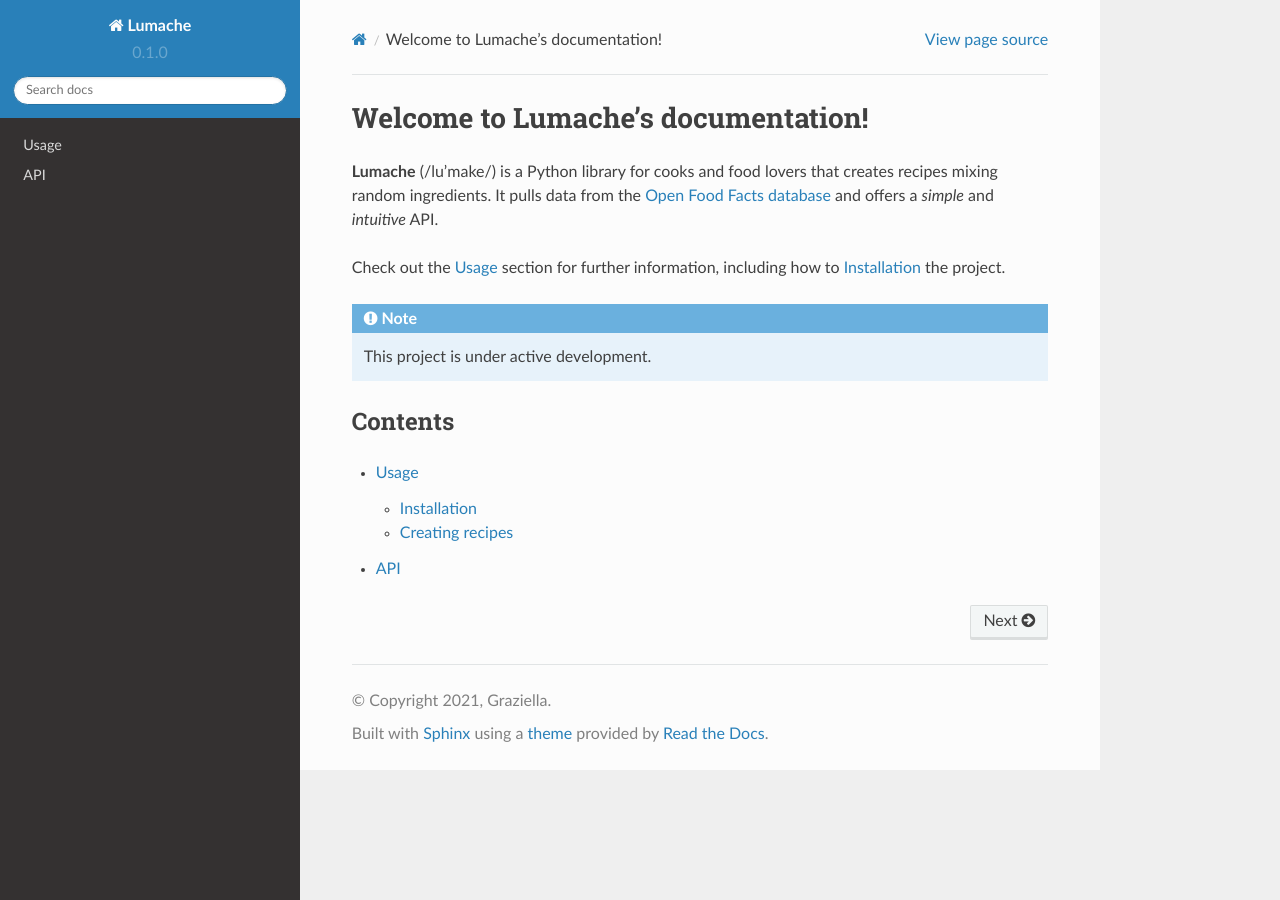
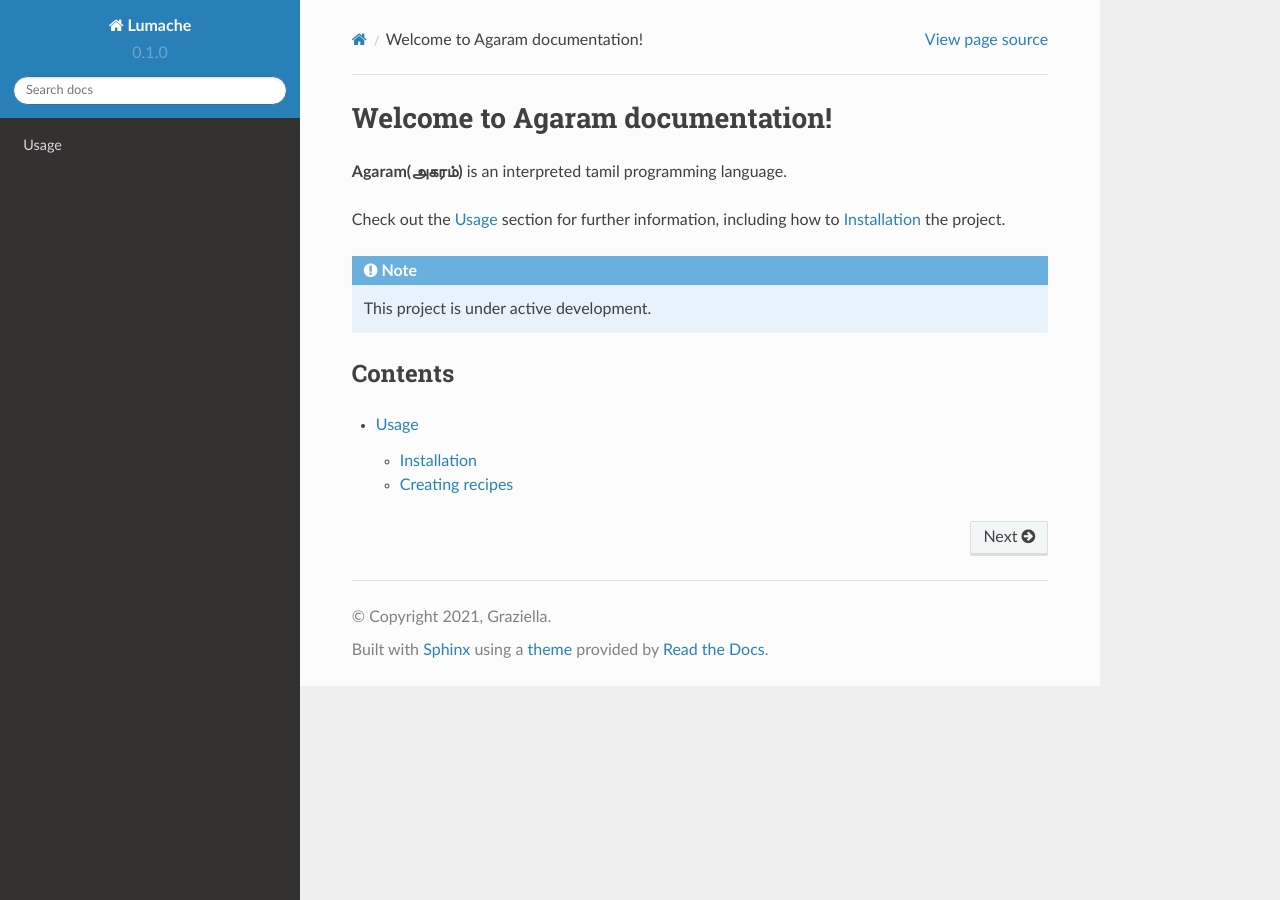
Before and after one commit to agaram-programming-language/agaram-docs, a Sphinx documentation site: the page built from docs/source/index.rst, in a window 1280 px wide. Built offline with Sphinx 7.4.7 and the Read the Docs theme 2.0.0, drawn with Linux system fonts in a browser that asks for light colours.

Commit message:
add docs

```diff
--- a/docs/source/index.rst
+++ b/docs/source/index.rst
@@ -1,10 +1,7 @@
-Welcome to Lumache's documentation!
+Welcome to Agaram documentation!
 ===================================
 
-**Lumache** (/lu'make/) is a Python library for cooks and food lovers
-that creates recipes mixing random ingredients.
-It pulls data from the `Open Food Facts database <https://world.openfoodfacts.org/>`_
-and offers a *simple* and *intuitive* API.
+**Agaram(அகரம்)** is an interpreted tamil programming language.
 
 Check out the :doc:`usage` section for further information, including
 how to :ref:`installation` the project.
@@ -17,6 +14,5 @@
 --------
 
 .. toctree::
-
+   installation
    usage
-   api
```
Also changed, not shown: docs/source/installation.rst (added).
